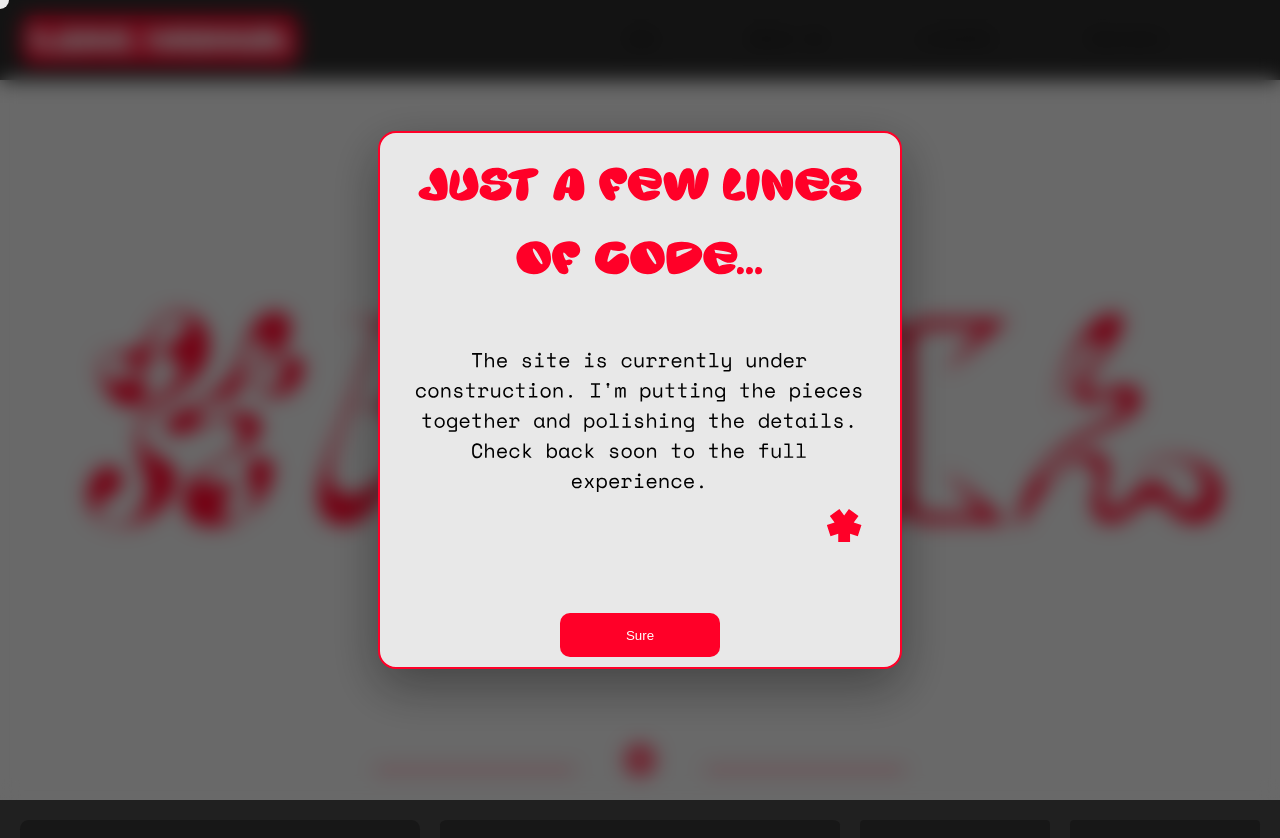
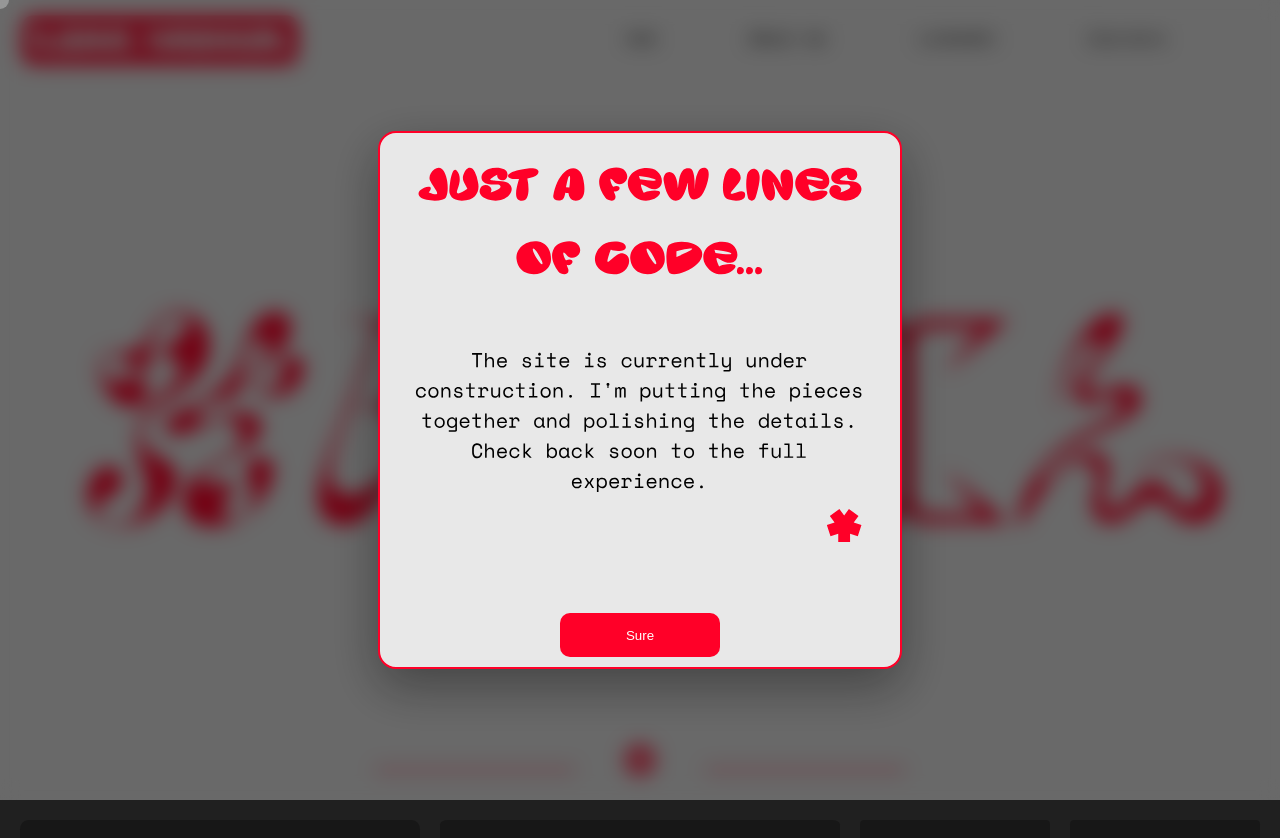
Before and after one commit to kamiliwaniak/kamiliwaniak.github.io, an Angular app: page / in a window 1280 px wide. Shown: the top 838 px of the page. Built offline with nearby package versions, Linux system fonts and the light colour scheme.

Commit message:
test commit and push

```diff
--- a/src/app/header/header.css
+++ b/src/app/header/header.css
@@ -5,7 +5,6 @@
   align-items: center;
   justify-content: center;
   font-family: "Space Mono", monospace;
-  background-color: #2b2b2b ;
 }
 
 .header-logo {
```
